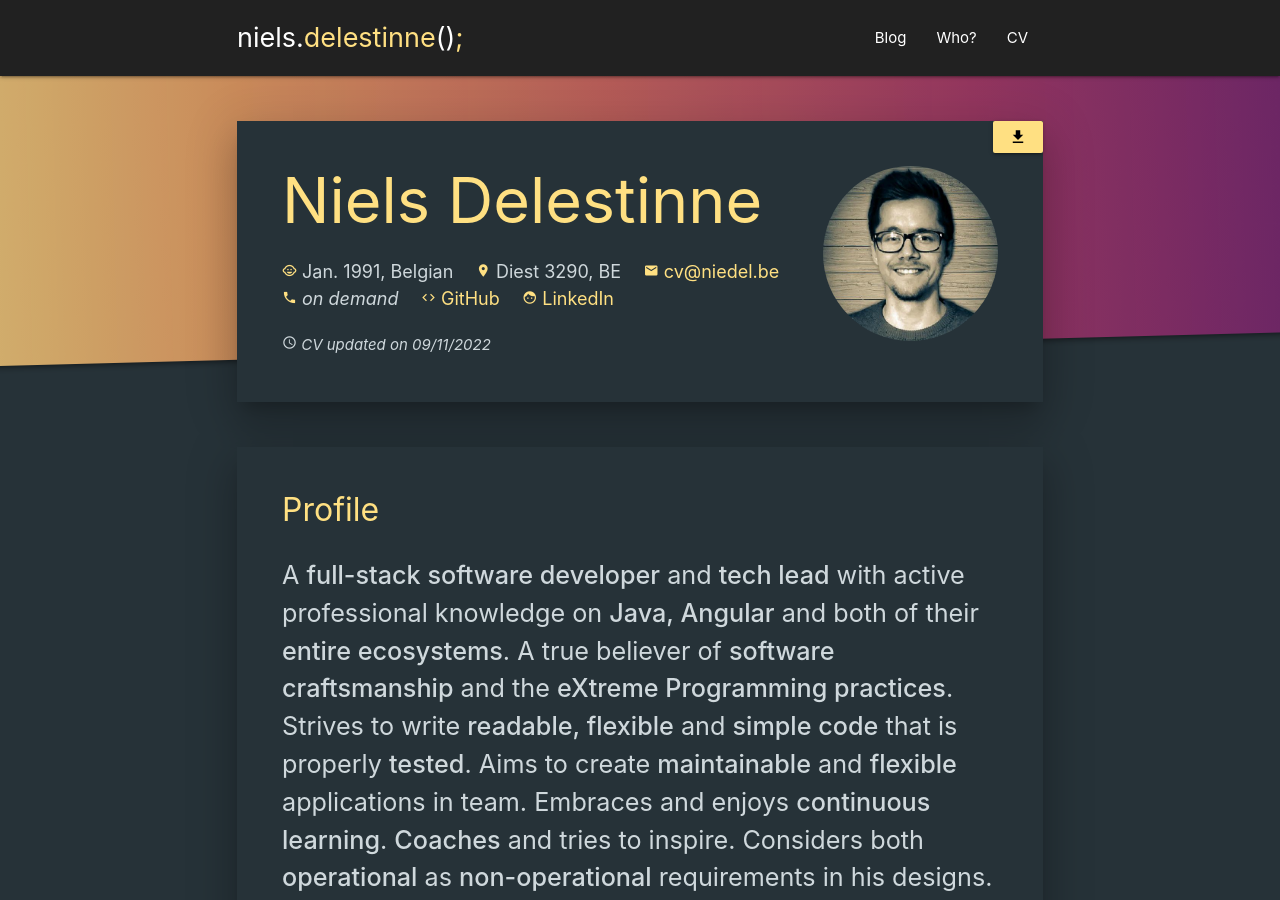
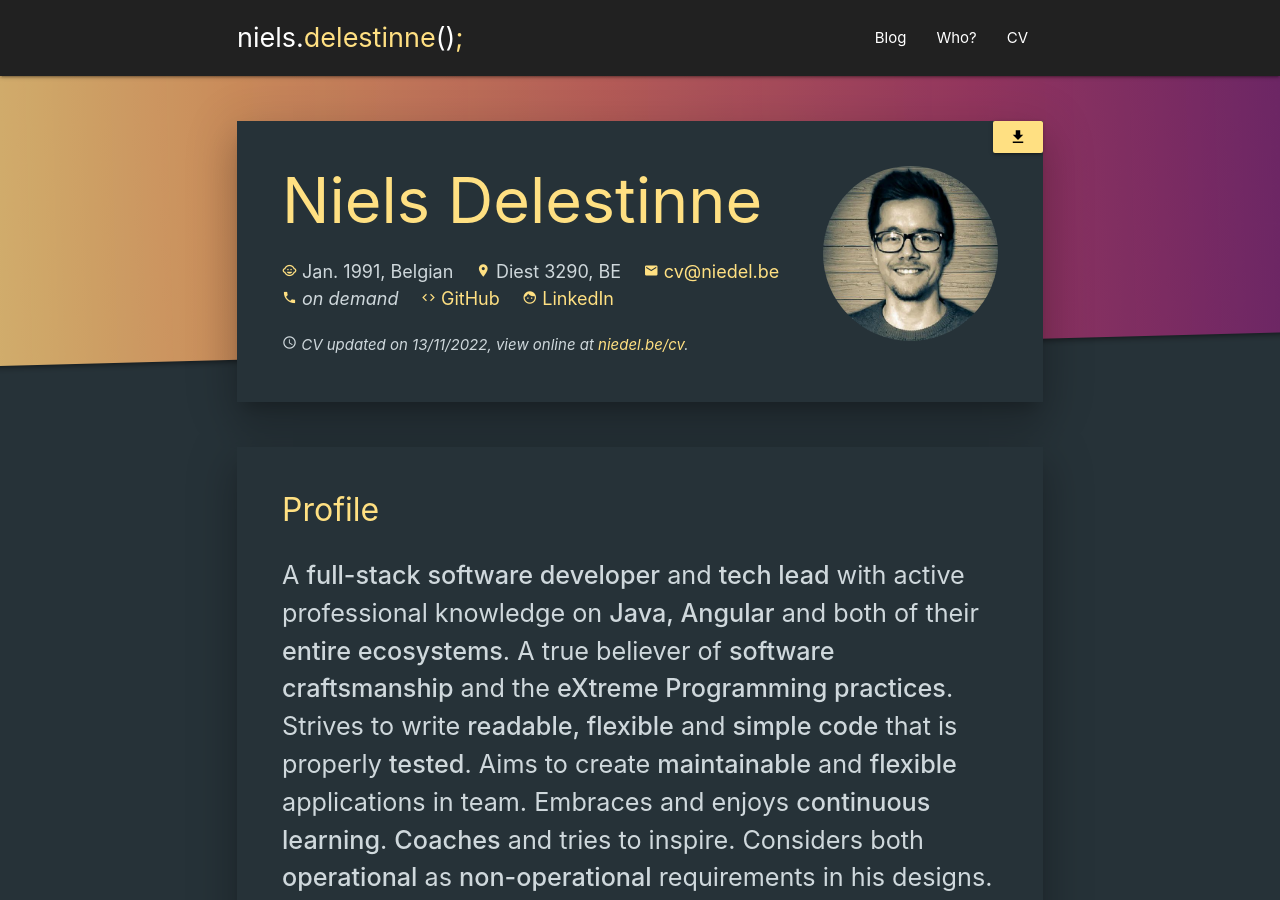
Before and after one commit to nielsdelestinne/niedel.be, a Jekyll site: the page built from cv.markdown, in a window 1280 px wide and 900 px high. Built offline with Jekyll 4.4.1, drawn with Linux system fonts in a browser that asks for light colours.

Commit message:
CV update message updated to 13/11 + included link to cv page

```diff
--- a/_layouts/cv.html
+++ b/_layouts/cv.html
@@ -53,7 +53,7 @@ layout: default
                 <div>
                     <time class="dt-published padding-right-half" datetime="06/11/2022" itemprop="datePublished">
                         <i class="tiny material-icons">access_time</i>
-                        <em>CV updated on 09/11/2022</em>
+                        <em>CV updated on 13/11/2022, view online at <a href="https://niedel.be/cv" title="Niels Delestinne CV" target="_blank">niedel.be/cv</a>.</em>
                     </time>
                 </div>
             </div>
```
